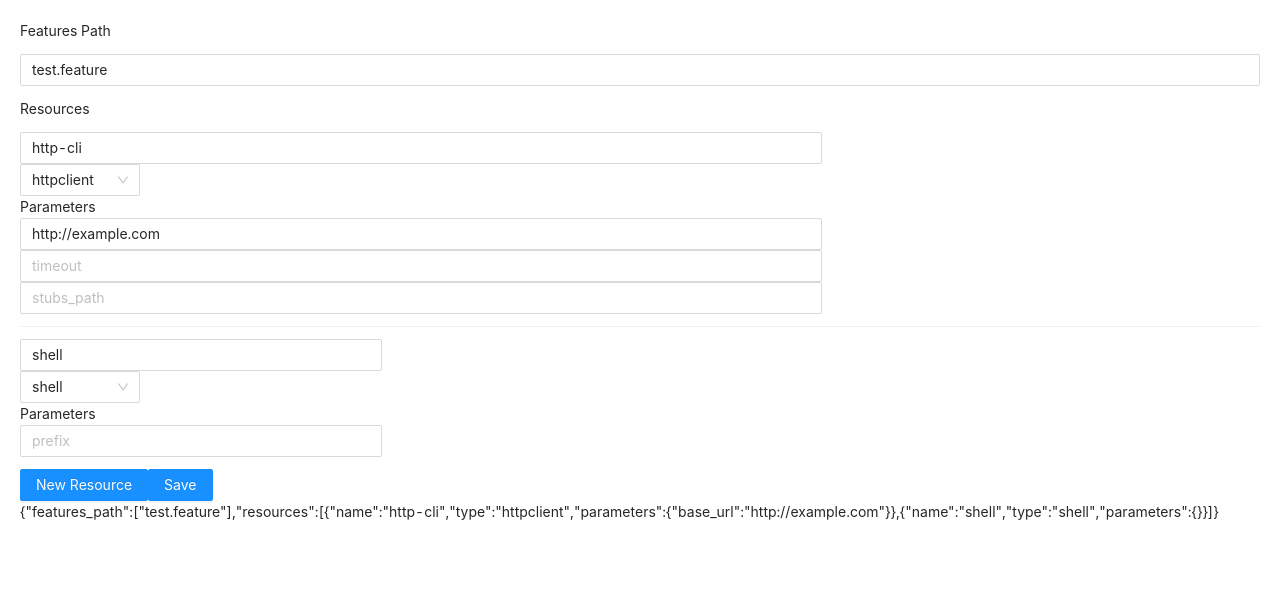
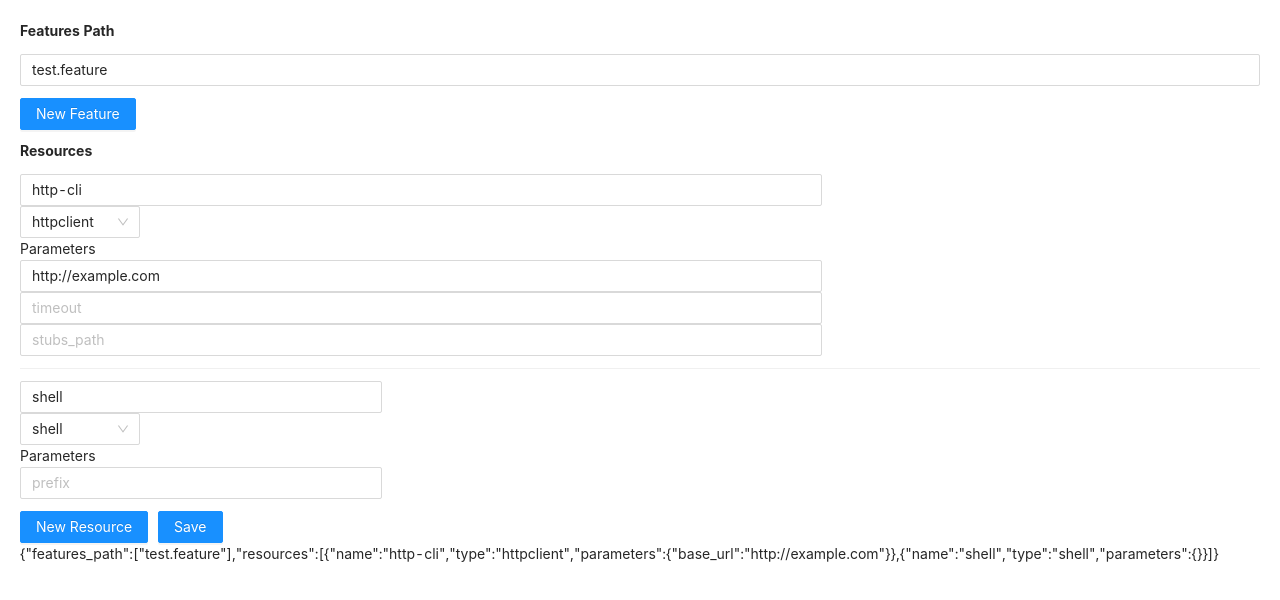
Before and after one commit to tomatool/tomato, a React (Create React App) app in the folder ui/: page / in a window 1280 px wide. Shown: the top 600 px of the page. Built offline with nearby package versions, Linux system fonts and the light colour scheme.

Commit message:
fix features

```diff
--- a/ui/src/containers/Config.tsx
+++ b/ui/src/containers/Config.tsx
@@ -1,4 +1,4 @@
-import React, { useState, useEffect } from 'react';
+import React, { useState } from 'react';
 import { Input, List, Button } from 'antd';
 import ConfigResourceContainer from './ConfigResource'
 import { IDictionary, IResource, IConfig } from '../interfaces'
@@ -9,10 +9,10 @@ interface IProps {
   config: IConfig;
 }
 
-function ConfigContainer({ dictionary, config }:IProps) {
+function ConfigContainer({ dictionary, config }: IProps) {
   const [configState, setConfig] = useState<IConfig>(config);
 
-  let handleFeaturesPathChange = ( event: any, idx: number) => {
+  let handleFeaturesPathChange = (event: any, idx: number) => {
     let copy = config.features_path
     copy[idx] = event.target.value
 
@@ -55,12 +55,13 @@ function ConfigContainer({ dictionary, config }:IProps) {
     });
   }
 
-//   useEffect(() =>
+  let handleNewFeatureItem = () => {
+    let newFeatures: string = ""
 
-//   ,[configState])
-
-  let validateConfig = (config: IConfig) => {
-      // validate & return error
+    setConfig({
+      ...config,
+      features_path: [...config.features_path, newFeatures]
+    })
   }
 
   const handleSave = () => {
@@ -68,19 +69,25 @@ function ConfigContainer({ dictionary, config }:IProps) {
   }
 
   return (
-    <div className="App">
-        <label htmlFor="">Features Path</label>
+    <div className="App" style={{display: "flex", flexDirection: "column"}}>
+      <div className="features" style={{marginBottom: "10px"}}>
+        <label htmlFor="" style={{fontWeight: "bolder"}}>Features Path</label>
         <List
           itemLayout="horizontal"
           dataSource={configState.features_path}
           renderItem={(item, idx) => (
             <List.Item>
-                <Input placeholder="Features path" name={item} value={item} onChange={(event) => handleFeaturesPathChange(event, idx)}/>
+              <Input placeholder="Features path" name={item} value={item} onChange={(event) => handleFeaturesPathChange(event, idx)} />
             </List.Item>
           )}
         />
+        <Button onClick={handleNewFeatureItem} type="primary">
+          New Feature
+        </Button>
+      </div>
 
-        <label htmlFor="">Resources</label>
+      <div className="resources">
+        <label htmlFor="" style={{fontWeight: "bolder"}}>Resources</label>
         <List
           itemLayout="horizontal"
           dataSource={configState.resources}
@@ -94,12 +101,13 @@ function ConfigContainer({ dictionary, config }:IProps) {
             </List.Item>
           )}
         />
-        <Button onClick={handleNewResourceItem} type="primary">
+        <Button onClick={handleNewResourceItem} type="primary" style={{marginRight: "10px"}}>
           New Resource
         </Button>
         <Button onClick={handleSave} type="primary">
           Save
         </Button>
+      </div>
 
       <div>{JSON.stringify(configState)}</div>
     </div>
```
Lines whose indentation alone changed are shown as unchanged.
